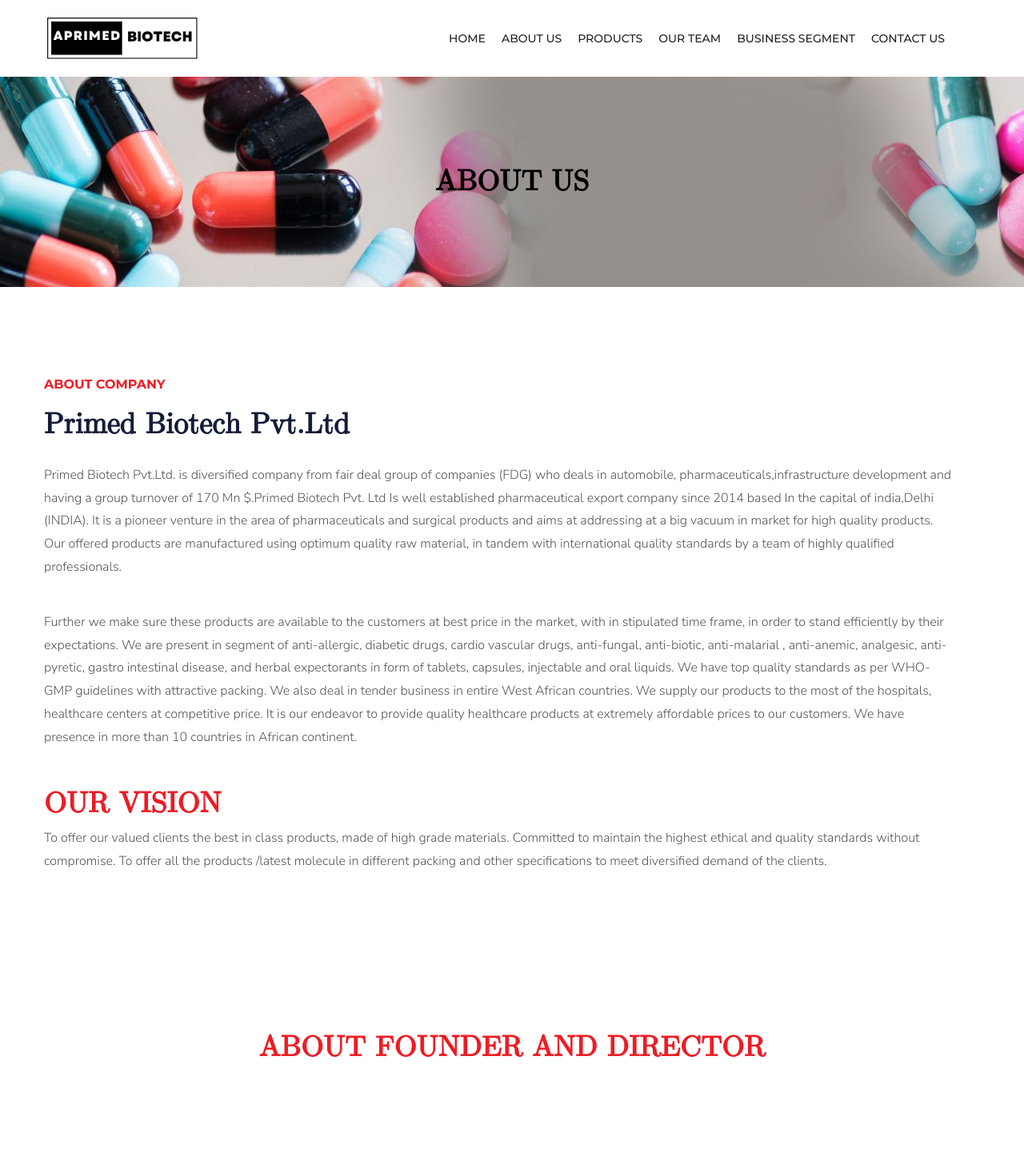
After one commit to webindianlion/aprimed, a PHP site: page /aboutus.php in a window 1280 px wide. The commit adds this page. Shown: the top 1446 px of the page at 80% size. Run offline with PHP 8.4, Linux system fonts and the light colour scheme.

Commit message:
font, about us page, new logo
font, about us page, new logo

```diff
--- /dev/null
+++ b/aboutus.php
@@ -0,0 +1,238 @@
+
+
+<!DOCTYPE html>
+<html>
+<head>
+<meta charset="utf-8">
+<title>Welcome | Aprimed Biotech Pvt.Ltd.</title>
+<!-- Stylesheets -->
+<link href="css/bootstrap.css" rel="stylesheet">
+<link href="css/style.css" rel="stylesheet">
+<link href="css/responsive.css" rel="stylesheet">
+
+<link href="https://fonts.googleapis.com/css2?family=Montserrat:wght@300;400;500;600;700;800;900&family=Nunito+Sans:wght@300;600;700;800;900&display=swap" rel="stylesheet">
+<link rel="stylesheet" href="https://cdnjs.cloudflare.com/ajax/libs/font-awesome/6.4.0/css/all.min.css" integrity="sha512-iecdLmaskl7CVkqkXNQ/ZH/XLlvWZOJyj7Yy7tcenmpD1ypASozpmT/E0iPtmFIB46ZmdtAc9eNBvH0H/ZpiBw==" crossorigin="anonymous" referrerpolicy="no-referrer" />
+<!-- Color Switcher Mockup -->
+<link href="css/color-switcher-design.css" rel="stylesheet">
+
+<!-- Color Themes -->
+<link id="theme-color-file" href="css/default-theme.css" rel="stylesheet">
+
+<link rel="shortcut icon" href="images/favicon.png" type="image/x-icon">
+<link rel="icon" href="images/favicon.png" type="image/x-icon">
+
+
+<!-- Responsive -->
+<meta http-equiv="X-UA-Compatible" content="IE=edge">
+<meta name="viewport" content="width=device-width, initial-scale=1.0, maximum-scale=1.0, user-scalable=0">
+
+<!--[if lt IE 9]><script src="https://cdnjs.cloudflare.com/ajax/libs/html5shiv/3.7.3/html5shiv.js"></script><![endif]-->
+<!--[if lt IE 9]><script src="js/respond.js"></script><![endif]-->
+</head>
+
+<body class="hidden-bar-wrapper">
+
+<div class="page-wrapper">
+
+    <?php include "includes/top-nav.php"?>
+
+
+    <section class="page-title">
+		<div class="pattern-layer-one" style="background-image: url(images/aboutus.jpg)"></div>
+    	<div class="auto-container">
+			<h2 style="color: #000;">About us</h2>
+
+        </div>
+    </section>
+
+
+
+	<!-- About Section -->
+	<section class="about-section">
+		<div class="auto-container">
+			<!-- Sec Title -->
+			<div class="sec-title">
+				<div class="title">ABOUT COMPANY</div>
+				<h2>Primed Biotech Pvt.Ltd</h2>
+			</div>
+			<div class="row clearfix">
+
+				<!-- Content Column -->
+				<div class="content-column col-lg-12 col-md-12 col-sm-12">
+					<div class="inner-column">
+						<div class="text">Primed Biotech Pvt.Ltd. is diversified company from fair deal group of companies (FDG) who deals in automobile, pharmaceuticals,infrastructure development and having a group turnover of 170 Mn $.Primed Biotech Pvt. Ltd Is well established pharmaceutical export company since 2014 based In the capital of india,Delhi (INDIA). It is a pioneer venture in the area of pharmaceuticals and surgical products and aims at addressing at a big vacuum in market for high quality products. Our offered products are manufactured using optimum quality raw material, in tandem with international quality standards by a team of highly qualified professionals.</div>
+						<div class="text">Further we make sure these products are available to the customers at best price in the market, with in stipulated time frame, in order to stand efficiently by their expectations. We are present in segment of anti-allergic, diabetic drugs, cardio vascular drugs, anti-fungal, anti-biotic, anti-malarial , anti-anemic, analgesic, anti-pyretic, gastro intestinal disease, and herbal expectorants in form of tablets, capsules, injectable and oral liquids. We have top quality standards as per WHO-GMP guidelines with attractive packing. We also deal in tender business in entire West African countries. We supply our products to the most of the hospitals, healthcare centers at competitive price. It is our endeavor to provide quality healthcare products at extremely affordable prices to our customers. We have presence in more than 10 countries in African continent.</div>
+
+						<h2>OUR VISION</h2>
+
+						<div class="text">To offer our valued clients the best in class products, made of high grade materials. Committed to maintain the highest ethical and quality standards without compromise. To offer all the products /latest molecule in different packing and other specifications to meet diversified demand of the clients.</div>
+
+
+
+
+						<div class="blocks-outer">
+
+
+
+						</div>
+
+
+
+					</div>
+				</div>
+
+
+
+			</div>
+		</div>
+	</section>
+	<!-- End About Section -->
+
+<h2 style="text-align: center;">ABOUT FOUNDER AND DIRECTOR</h2>
+ <section class="team-page-section">
+
+        <div class="auto-container">
+
+			<div class="row clearfix">
+
+
+				<!-- Team Block -->
+				<div class="team-block col-lg-3 col-md-6 col-sm-12">
+					<div class="inner-box">
+						<div class="image">
+							<a href="team.html"><img src="images/about-5.jpg" alt="" /></a>
+						</div>
+						<div class="lower-box">
+							<!-- Social Box -->
+							<ul class="social-box">
+								<li><a href="#" class="fa fa-facebook-f"></a></li>
+								<li><a href="#" class="fa fa-twitter"></a></li>
+								<li><a href="#" class="fa fa-dribbble"></a></li>
+							</ul>
+							<div class="content">
+								<!-- <h5><a href="team.html">Mr. Raju Aggarwal</a></h5> -->
+								<div class="designation">Director & Founder</div>
+							</div>
+						</div>
+					</div>
+				</div>
+
+				<!-- Team Block -->
+
+				<div class="team-block col-lg-8 col-md-6 col-sm-12">
+					<div >
+
+					</div>
+					<div class="text" style=" font-size: 16px; line-height: 1.8em;
+    font-weight: 500;  color: #555555;">Primed Biotech is managed by professionally qualified and well experienced director. Mr. Raju Aggarwal, director and founder of the company is always available and gives his valuable contribution his pursuit for excellence can be observed through his immaculate leadership and forward thinking ideas. Mr. Raju Aggarwal has founded Primed BIOTECH PVT.LTD.and itshead office is in Delhi,(India).he has more than 25 Years of experience in The field Of sales and marketing. Primed strives for impeccable quality and aims to become an eminently respected, household name within the pharmaceutical industry.
+
+						His vision is to provide “quality healthcare at an affordable price”.
+He believes in total customer satisfaction and achieve leadership in selected markets, products & services across the globe, through excellence in quality, communication and development of products.
+
+
+</div>
+
+				</div>
+
+
+				<!-- Team Block -->
+				<div class="team-block col-lg-3 col-md-6 col-sm-12">
+					<div class="inner-box">
+						<div class="image">
+							<a href="team.html"><img src="images/about-6.jpg" alt="" /></a>
+						</div>
+						<div class="lower-box">
+							<!-- Social Box -->
+							<ul class="social-box">
+								<li><a href="#" class="fa fa-facebook-f"></a></li>
+								<li><a href="#" class="fa fa-twitter"></a></li>
+								<li><a href="#" class="fa fa-dribbble"></a></li>
+							</ul>
+							<div class="content">
+								<!-- <h5><a href="team.html">Mr Anil Dewan </a></h5> -->
+								<div class="designation">(Sr Vice President, Africa Business)</div>
+							</div>
+						</div>
+					</div>
+				</div>
+
+				<!-- Team Block -->
+
+				<div class="team-block col-lg-8 col-md-6 col-sm-12">
+					<div >
+
+					</div>
+					<div class="text" style=" font-size: 16px; line-height: 1.8em;
+    font-weight: 500;  color: #555555;">
+						Mr. Anil Dewan is highly qualified and having vast experience of 45 Years in the field of pharmaceuticals. Has worked in various capacities in countries like Tanzania, Malawi, Zambia, Rwanda & Burundi (especially East & French West Africa). Has also headed pharma & automobile business for Fair deal group of companies in Tanzania. His specialties are new market development, turnaround of business, team building and M&A activities
+
+</div>
+
+				</div>
+
+
+				<div class="team-block col-lg-3 col-md-6 col-sm-12">
+					<div class="inner-box">
+						<div class="image">
+							<a href="team.html"><img src="images/about-7.jpg" alt="" /></a>
+						</div>
+						<div class="lower-box">
+							<!-- Social Box -->
+							<ul class="social-box">
+								<li><a href="#" class="fa fa-facebook-f"></a></li>
+								<li><a href="#" class="fa fa-twitter"></a></li>
+								<li><a href="#" class="fa fa-dribbble"></a></li>
+							</ul>
+							<div class="content">
+								<!-- <h5><a href="team.html">Mr Nitender Yadav  </a></h5> -->
+								<div class="designation">(Marketing Head)</div>
+							</div>
+						</div>
+					</div>
+				</div>
+
+				<!-- Team Block -->
+
+				<div class="team-block col-lg-8 col-md-6 col-sm-12">
+					<div >
+
+					</div>
+					<div class="text" style=" font-size: 16px; line-height: 1.8em;
+    font-weight: 500;  color: #555555;">Nitender Yadav is a pharmacy graduate and an MBA from NMIMS, Mumbai. Prior to this assignment he worked as Country Manager in Ukraine & Georgia. He has worked extensively in international sales & marketing in selected markets of Africa. The best thing about him that he leads from both the fronts –amazing ideas & flawless execution.
+</div>
+
+				</div>
+
+
+
+
+			</div>
+		</div>
+	</section>
+	<!-- End Team Page Section -->
+
+
+
+
+
+
+
+
+	<
+	<!--End Sponsors Section-->
+
+
+	<!-- End Process Section -->
+
+
+	<!-- End Technology Section -->
+
+
+	<!-- End Experiance Section -->
+
+	<!-- Info Section -->
+
+	<!-- End Info Section -->
+
+
+<?php include "includes/footer.php"?>
--- a/includes/footer.php
+++ b/includes/footer.php
@@ -11,8 +11,8 @@
 					<!-- Footer Column -->
 					<div class="footer-column col-lg-5 col-md-6 col-sm-12">
 						<div class="footer-widget logo-widget">
-							<h5>About Vinccent Biotech Pvt. Ltd.</h5>
-							<div class="text">Vinccent Biotech Pvt. Ltd. is a diversified company from fair deal group of companies (FDG) who deals in automobile,pharmaceuticals,infrastructure development and having a group turnover of 170 Mn $.Vinccent Biotech Pvt. Ltd is well established pharmaceutical export company since 2014 based in the capital of India,Delhi (INDIA).</div>
+							<h5>About Aprimed Biotech Pvt. Ltd.</h5>
+							<div class="text">Aprimed Biotech Pvt. Ltd. is a diversified company from fair deal group of companies (FDG) who deals in automobile,pharmaceuticals,infrastructure development and having a group turnover of 170 Mn Aprimed Biotech Pvt. Ltd is well established pharmaceutical export company since 2014 based in the capital of India,Delhi (INDIA).</div>
 						</div>
 					</div>
 
@@ -21,12 +21,12 @@
 						<div class="footer-widget links-widget">
 							<h5>Products</h5>
 							<ul class="list-link">
-								<li><a href="anthelmentic.html">Anthelmentic</a></li>
-											<li><a href="antifungal.html">Antifungal</a></li>
-										<li><a href="antiinfectives.html">Antiinfectives</a></li>
-										<li><a href="antimalarial.html">Antimalarial</a></li>
-										<li><a href="cough-syrup.html">Cough Syrup</a></li>
-										<li><a href="antidiabetic.html">Antidiabetic</a></li>
+								<li><a href="#">Anthelmentic</a></li>
+											<li><a href="#">Antifungal</a></li>
+										<li><a href="#">Antiinfectives</a></li>
+										<li><a href="#">Antimalarial</a></li>
+										<li><a href="#">Cough Syrup</a></li>
+										<li><a href="#">Antidiabetic</a></li>
 
 							</ul>
 						</div>
@@ -40,17 +40,18 @@
 										<li>
 											<span class="icon flaticon-placeholder-2"></span>
 											<strong>Address</strong>
-											Plot no 4-6, 1st floor Main G.T.Road, Dilshad garden Delhi-110095, (India)
+											House No. 240-A, Front Portion Ground Floor, Village Sultanpuri Majra, Landmark Near Dr Sharma Clinic, New Delhi- 110041
+
 										</li>
 										<li>
 											<span class="icon flaticon-phone-call"></span>
 											<strong>Phone</strong>
-											<a href="tel:+786-875-864-75">+91 8800475284</a>
+											<a href="#">+91 9582061074</a>
 										</li>
 										<li>
 											<span class="icon flaticon-email-1"></span>
 											<strong>E-Mail</strong>
-											<a href="mailto:support@globex.com">info@vinccent.in</a>
+											<a href="mailto:export@aprimedbiotech.in">export@aprimedbiotech.in</a>
 										</li>
 									</ul>
 								</div>
@@ -67,7 +68,7 @@
 				<div class="row clearfix">
 					<!-- Column -->
 					<div class="column col-lg-6 col-md-12 col-sm-12">
-						<div class="copyright">Copyright &copy; 2020 by Vinccent Biotech Pvt. Ltd.. All Rights Reserved.</div>
+						<div class="copyright">Copyright &copy; 2023 by Aprimed Biotech Pvt. Ltd.. All Rights Reserved.</div>
 					</div>
 					<!-- Column -->
 
@@ -87,7 +88,7 @@
 <div class="search-popup">
 	<button class="close-search style-two"><span class="flaticon-multiply"></span></button>
 	<button class="close-search"><span class="flaticon-up-arrow-1"></span></button>
-	<form method="post" action="blog.html">
+	<form method="post" action="#">
 		<div class="form-group">
 			<input type="search" name="search-field" value="" placeholder="Search Here" required="">
 			<button type="submit"><i class="fa fa-search"></i></button>
--- a/includes/top-nav.php
+++ b/includes/top-nav.php
@@ -4,54 +4,12 @@
  	<!-- Main Header-->
     <header class="main-header header-style-one">
 
-		<!-- Header Top -->
-        <div class="header-top">
-            <div class="auto-container">
-                <div class="clearfix">
-					<!-- Top Left -->
-					<div class="top-left">
-						<!-- Info List -->
-						<ul class="info-list">
-							<li><a href="mailto:info@vinccent.in"><span class="icon flaticon-email"></span> info@vinccent.in</a></li>
-							<li><a href="tel:+91 8800475284"><span class="icon flaticon-telephone"></span> +91 8800475284</a></li>
-						</ul>
-					</div>
-
-					<!-- Top Right -->
-                    <div class="top-right pull-right">
-
-
-                    	<div id="google_translate_element" style="display: inline-block;"></div>
-
-<script type="text/javascript" >
-function googleTranslateElementInit() {
-  new google.translate.TranslateElement({pageLanguage: 'en'}, 'google_translate_element');
-}
-</script>
-
-<script type="text/javascript" src="//translate.google.com/translate_a/element.js?cb=googleTranslateElementInit"></script>
-						<!-- Social Box -->
-						<ul class="social-box" style="display: inline-block;">
-							<li><a href="https://www.facebook.com/Vinccent-Biotech-PvtLtd-104464355015639" class="fa fa-facebook-f" target="_blank"></a></li>
-							<li><a href="#" class="fa fa-twitter"></a></li>
-							<li><a href="#" class="fa fa-dribbble"></a></li>
-							<li><a href="#" class="fa fa-google"></a></li>
-						</ul>
-                    </div>
-
-
-
-
-                </div>
-            </div>
-        </div>
-
 		<!--Header-Upper-->
         <div class="header-upper">
         	<div class="auto-container clearfix">
 
 				<div class="pull-left logo-box">
-					<div class="logo"><a href="index.html"><img src="images/logo.png" alt="" title=""></a></div>
+					<div class="logo"><a href="index.html"><img src="images/ab-logo.png" alt="" title="" style="height:60px"></a></div>
 				</div>
 
 				<div class="nav-outer clearfix">
@@ -70,60 +28,12 @@ function googleTranslateElementInit() {
 
 						<div class="navbar-collapse collapse clearfix" id="navbarSupportedContent">
 							<ul class="navigation clearfix">
-								<li ><a href="index.html">Home</a></li>
-								<li ><a href="aboutus.html">About Us</a></li>
-
-
-								<li class="dropdown"><a href="#">Products</a>
-									<ul>
-										<li><a href="anthelmentic.html">Anthelmentic</a></li>
-											<li><a href="antifungal.html">Antifungal</a></li>
-										<li><a href="antiinfectives.html">antiinfectives</a></li>
-										<li><a href="antimalarial.html">Antimalarial</a></li>
-										<li><a href="cough-syrup.html">Cough Syrup</a></li>
-										<li><a href="antidiabetic.html">Antidiabetic</a></li>
-										<li><a href="antihypertensives.html">AntiHypertensives</a></li>
-											<li><a href="antimicrobial.html">antimicrobial</a></li>
-
-											<li><a href="gastro-intestinal.html">Gastro Intestinal</a></li>
-
-
-
-
-
-									</ul>
-								</li>
-
-
-								<li class="dropdown"><a href="#">Our Team </a>
-									<ul>
-										<li><a href="burking-faso.html">Burkina Faso</a></li>
-											<li><a href="mali.html">Mali</a></li>
-										<li><a href="benin.html"> Benin</a></li>
-										<li><a href="togo.html">Togo</a></li>
-
-
-
-
-
-									</ul>
-								</li>
-
-
-
-								<li class="dropdown"><a href="#">Business Segment</a>
-									<ul>
-										<li><a href="branded-generics-business.html">Branded Generics Business</a></li>
-										<li><a href="medical-devices-business.html">Medical Devices Business</a></li>
-
-
-									</ul>
-								</li>
-
-
-
-
-								<li><a href="contact.html">Contact us</a></li>
+								<li ><a href="index.php">Home</a></li>
+								<li ><a href="aboutus.php">About Us</a></li>
+								<li><a href="#">Products</a> </li>
+								<li><a href="#">Our Team </a> </li>
+								<li><a href="#">Business Segment</a> </li>
+								<li><a href="contact.php">Contact us</a></li>
 							</ul>
 
 						</div>
@@ -186,7 +96,7 @@ function googleTranslateElementInit() {
             <div class="auto-container clearfix">
                 <!--Logo-->
                 <div class="logo pull-left">
-                    <a href="index.html" title=""><img src="images/logo-small.png" alt="" title=""></a>
+                    <a href="index.html" title=""><img src="images/ab-logo.png" alt="" title="" style="height:60px"></a>
                 </div>
                 <!--Right Col-->
                 <div class="pull-right">
```
Also changed, not shown: index.php (+6 -6 lines), fonts/flaticon.woff (added), fonts/fontawesome-webfont.ttf, images/ab-logo.png (added), images/aboutus.jpg (added).
